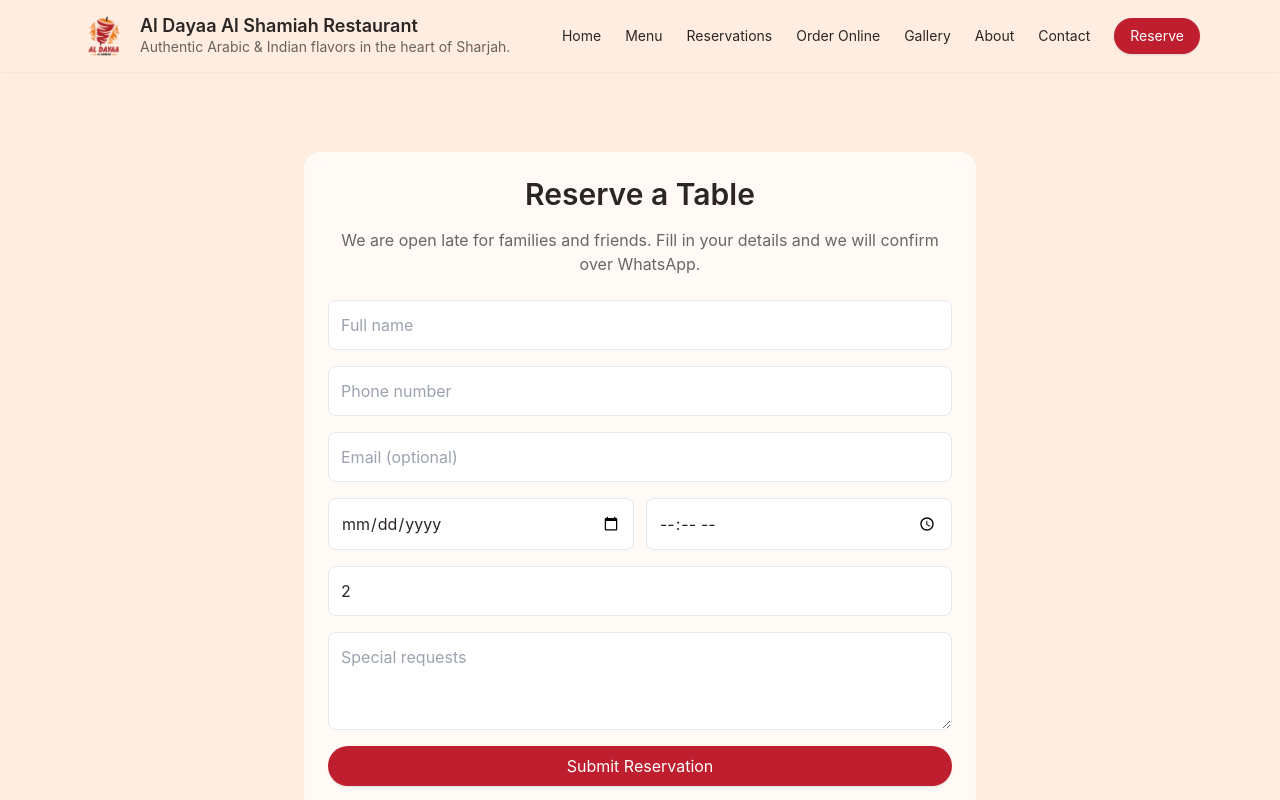
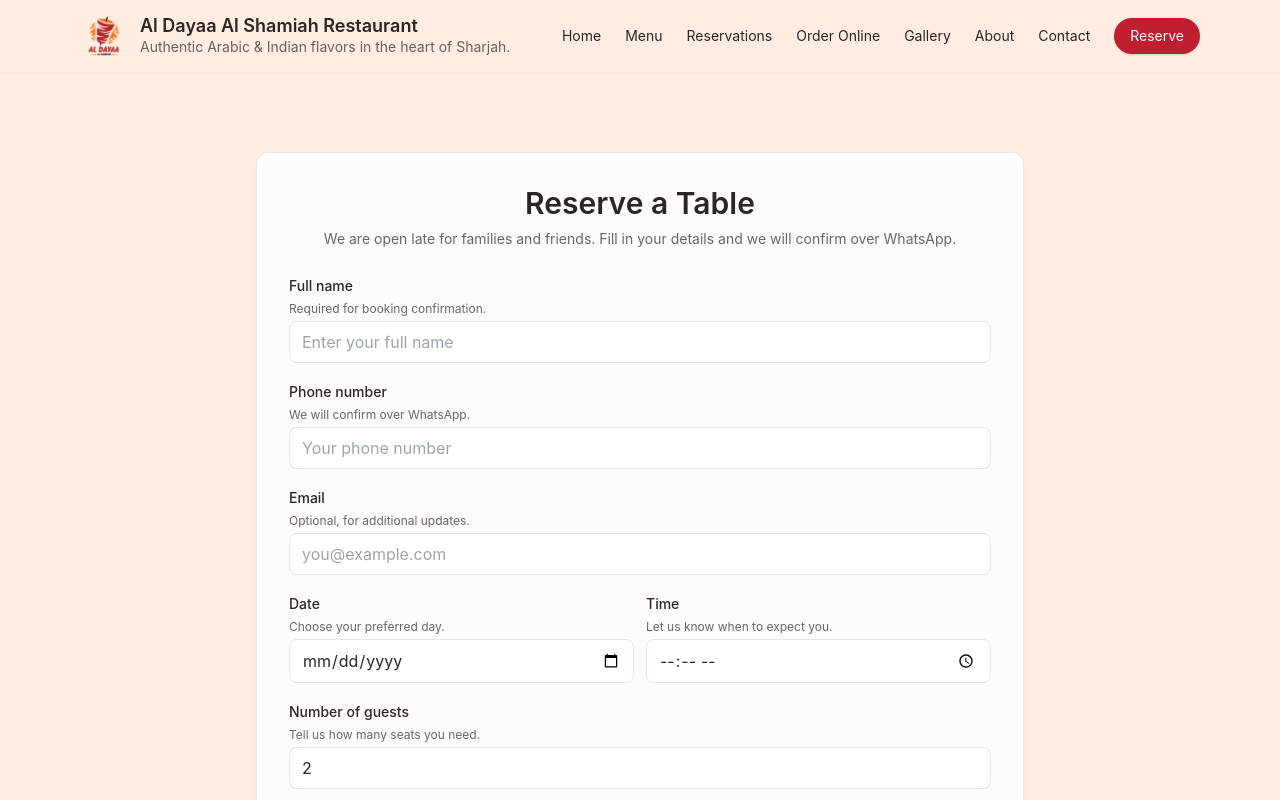
Before and after one commit to darkest-pearl/aldayaa, a Next.js app: page /public/reservations in a window 1280 px wide. Shown: the top 800 px of the page. Built offline with nearby package versions, Linux system fonts and the light colour scheme.

Commit message:
Reservations and Contact UX improvements

```diff
--- a/src/components/Button.jsx
+++ b/src/components/Button.jsx
@@ -1,7 +1,7 @@
 export default function Button({ children, className = '', ...props }) {
   return (
     <button
-      className={`bg-primary text-white px-4 py-2 rounded-full shadow hover:scale-105 transition-transform ${className}`}
+      className={`inline-flex items-center justify-center bg-primary text-white px-4 py-2 rounded-full shadow hover:scale-105 transition-transform ${className}`}
       {...props}
     >
       {children}
--- a/src/components/ContactForm.jsx
+++ b/src/components/ContactForm.jsx
@@ -61,43 +61,55 @@ export default function ContactForm() {
   return (
     <div className="grid md:grid-cols-2 gap-8">
       {/* LEFT SIDE — Info */}
-      <div className="space-y-3">
+      <div className="space-y-4">
         <h1 className="text-2xl md:text-3xl lg:text-4xl font-semibold">Contact Us</h1>
 
+        <div className="rounded-xl border bg-white/80 shadow-sm p-4 space-y-3">
           {/* Correct address */}
-        <p className="text-base leading-relaxed text-textdark/80">{strings.address}</p>
-
-        {/* Correct clickable Google Maps link */}
+          <div className="flex gap-3">
+            <span className="h-10 w-10 rounded-full bg-primary/10 text-primary flex items-center justify-center text-lg">📍</span>
+            <div>
+              <p className="font-semibold text-textdark">Visit us</p>
+              <p className="text-sm leading-relaxed text-textdark/80">{strings.address}</p>
               <a
                 href={strings.googleMaps}
-          className="text-primary font-semibold"
+                className="text-primary font-semibold text-sm"
                 target="_blank"
               >
                 View on Google Maps
               </a>
+            </div>
+          </div>
 
           {/* WhatsApp */}
+          <div className="flex gap-3">
+            <span className="h-10 w-10 rounded-full bg-primary/10 text-primary flex items-center justify-center text-lg">💬</span>
             <div>
-          <p className="font-semibold">WhatsApp</p>
+              <p className="font-semibold text-textdark">WhatsApp</p>
               <a
                 href={strings.whatsappLink}
                 target="_blank"
-            className="text-primary"
+                className="text-primary text-sm font-semibold"
               >
                 {strings.whatsapp}
               </a>
             </div>
+          </div>
 
           {/* Hours */}
+          <div className="flex gap-3">
+            <span className="h-10 w-10 rounded-full bg-primary/10 text-primary flex items-center justify-center text-lg">⏰</span>
             <div>
-          <p className="font-semibold">Opening Hours</p>
-          <p className="text-base leading-relaxed text-textdark/80">{strings.hours.weekday}</p>
-          <p className="text-base leading-relaxed text-textdark/80">{strings.hours.friday}</p>
+              <p className="font-semibold text-textdark">Opening Hours</p>
+              <p className="text-sm leading-relaxed text-textdark/80">{strings.hours.weekday}</p>
+              <p className="text-sm leading-relaxed text-textdark/80">{strings.hours.friday}</p>
+            </div>
+          </div>
         </div>
 
         {/* Updated Google Maps iframe */}
         <iframe
-          className="w-full h-48 rounded-xl"
+          className="w-full h-48 rounded-xl border"
           src={strings.googleMapsEmbed}
           loading="lazy"
           referrerPolicy="no-referrer-when-downgrade"
@@ -105,55 +117,69 @@ export default function ContactForm() {
       </div>
 
       {/* RIGHT SIDE — Form */}
-      <div className="section-bg p-4">
-        <h3 className="text-xl font-semibold mb-3">Send a message</h3>
+      <div className="rounded-xl border bg-white/80 shadow-sm p-5 sm:p-6 lg:p-8">
+        <h3 className="text-xl font-semibold mb-4">Send a message</h3>
 
-        <form className="grid gap-3" onSubmit={submit}>
+        <form className="grid gap-4" onSubmit={submit}>
+          <div className="space-y-1">
+            <label className="text-sm font-medium text-textdark">Name</label>
+            <p className="text-xs text-textdark/70">Tell us who we are replying to.</p>
             <input
-            className="border rounded-lg p-2"
-            placeholder="Name"
+              className="w-full border border-gray-200 rounded-lg px-3 py-2 bg-white/90 focus:ring-2 focus:ring-primary/30 focus:border-primary outline-none transition"
+              placeholder="Your name"
               value={form.name}
               onChange={(e) =>
                 setForm({ ...form, name: e.target.value })
               }
               required
             />
+          </div>
 
+          <div className="space-y-1">
+            <label className="text-sm font-medium text-textdark">Email</label>
+            <p className="text-xs text-textdark/70">Optional, if you prefer email replies.</p>
             <input
-            className="border rounded-lg p-2"
-            placeholder="Email"
+              className="w-full border border-gray-200 rounded-lg px-3 py-2 bg-white/90 focus:ring-2 focus:ring-primary/30 focus:border-primary outline-none transition"
+              placeholder="you@example.com"
               value={form.email}
               onChange={(e) =>
                 setForm({ ...form, email: e.target.value })
               }
             />
+          </div>
 
+          <div className="space-y-1">
+            <label className="text-sm font-medium text-textdark">Message</label>
+            <p className="text-xs text-textdark/70">Share your question or feedback.</p>
             <textarea
-            className="border rounded-lg p-2"
+              className="w-full border border-gray-200 rounded-lg px-3 py-2 bg-white/90 focus:ring-2 focus:ring-primary/30 focus:border-primary outline-none transition"
               rows="4"
-            placeholder="Message"
+              placeholder="How can we help?"
               value={form.message}
               onChange={(e) =>
                 setForm({ ...form, message: e.target.value })
               }
               required
             />
+          </div>
 
-          <Button type="submit" disabled={loading}>
+          <div className="flex flex-col sm:flex-row sm:justify-end">
+            <Button type="submit" disabled={loading} className="w-full sm:w-auto justify-center">
               {loading ? "Sending..." : "Send"}
             </Button>
+          </div>
         </form>
 
         {status && (
-          <p
-            className={`mt-3 text-sm ${
+          <div
+            className={`mt-4 rounded-lg border px-4 py-3 text-sm ${
               status.type === "success"
-                ? "text-green-700"
-                : "text-red-600"
+                ? "border-green-100 bg-green-50 text-green-700"
+                : "border-red-100 bg-red-50 text-red-600"
             }`}
           >
             {status.message}
-          </p>
+          </div>
         )}
       </div>
     </div>
--- a/src/components/ReservationForm.jsx
+++ b/src/components/ReservationForm.jsx
@@ -65,97 +65,141 @@ export default function ReservationForm() {
   };
 
   return (
-    <div className="max-w-2xl mx-auto section-bg p-6">
-      <h1 className="text-3xl font-semibold mb-4 text-center">
+    <div className="max-w-3xl mx-auto space-y-6">
+      <div className="rounded-xl border bg-white/80 shadow-sm p-6 sm:p-8">
+        <h1 className="text-3xl font-semibold mb-2 text-center">
           Reserve a Table
         </h1>
 
-      <p className="text-center text-textdark/70 mb-6">
-        We are open late for families and friends. Fill in your
-        details and we will confirm over WhatsApp.
+        <p className="text-center text-textdark/70 mb-6 text-sm">
+          We are open late for families and friends. Fill in your details and
+          we will confirm over WhatsApp.
         </p>
-
         <form className="grid gap-4" onSubmit={submit}>
+          <div className="space-y-1">
+            <label className="text-sm font-medium text-textdark">
+              Full name
+            </label>
+            <p className="text-xs text-textdark/70">Required for booking confirmation.</p>
             <input
-          className="border rounded-lg p-3"
-          placeholder="Full name"
+              className="w-full border border-gray-200 rounded-lg px-3 py-2 bg-white/90 focus:ring-2 focus:ring-primary/30 focus:border-primary outline-none transition"
+              placeholder="Enter your full name"
               value={form.name}
               onChange={(e) => setForm({ ...form, name: e.target.value })}
               required
             />
+          </div>
 
+          <div className="space-y-1">
+            <label className="text-sm font-medium text-textdark">
+              Phone number
+            </label>
+            <p className="text-xs text-textdark/70">We will confirm over WhatsApp.</p>
             <input
-          className="border rounded-lg p-3"
-          placeholder="Phone number"
+              className="w-full border border-gray-200 rounded-lg px-3 py-2 bg-white/90 focus:ring-2 focus:ring-primary/30 focus:border-primary outline-none transition"
+              placeholder="Your phone number"
               value={form.phone}
               onChange={(e) => setForm({ ...form, phone: e.target.value })}
               required
             />
+          </div>
 
+          <div className="space-y-1">
+            <label className="text-sm font-medium text-textdark">Email</label>
+            <p className="text-xs text-textdark/70">Optional, for additional updates.</p>
             <input
-          className="border rounded-lg p-3"
-          placeholder="Email (optional)"
+              className="w-full border border-gray-200 rounded-lg px-3 py-2 bg-white/90 focus:ring-2 focus:ring-primary/30 focus:border-primary outline-none transition"
+              placeholder="you@example.com"
               value={form.email}
               onChange={(e) => setForm({ ...form, email: e.target.value })}
             />
+          </div>
 
-        <div className="grid grid-cols-2 gap-3">
+          <div className="grid grid-cols-1 sm:grid-cols-2 gap-3">
+            <div className="space-y-1">
+              <label className="text-sm font-medium text-textdark">Date</label>
+              <p className="text-xs text-textdark/70">Choose your preferred day.</p>
               <input
                 type="date"
-            className="border rounded-lg p-3"
+                className="w-full border border-gray-200 rounded-lg px-3 py-2 bg-white/90 focus:ring-2 focus:ring-primary/30 focus:border-primary outline-none transition"
                 value={form.date}
                 onChange={(e) => setForm({ ...form, date: e.target.value })}
                 required
               />
+            </div>
+
+            <div className="space-y-1">
+              <label className="text-sm font-medium text-textdark">Time</label>
+              <p className="text-xs text-textdark/70">Let us know when to expect you.</p>
               <input
                 type="time"
-            className="border rounded-lg p-3"
+                className="w-full border border-gray-200 rounded-lg px-3 py-2 bg-white/90 focus:ring-2 focus:ring-primary/30 focus:border-primary outline-none transition"
                 value={form.time}
                 onChange={(e) => setForm({ ...form, time: e.target.value })}
                 required
               />
             </div>
+          </div>
 
+          <div className="space-y-1">
+            <label className="text-sm font-medium text-textdark">
+              Number of guests
+            </label>
+            <p className="text-xs text-textdark/70">Tell us how many seats you need.</p>
             <input
               type="number"
               min="1"
-          className="border rounded-lg p-3"
+              className="w-full border border-gray-200 rounded-lg px-3 py-2 bg-white/90 focus:ring-2 focus:ring-primary/30 focus:border-primary outline-none transition"
               value={form.guests}
               onChange={(e) =>
                 setForm({ ...form, guests: Number(e.target.value) })
               }
               placeholder="Guests"
             />
+          </div>
 
+          <div className="space-y-1">
+            <label className="text-sm font-medium text-textdark">
+              Special requests
+            </label>
+            <p className="text-xs text-textdark/70">Birthdays, allergies, seating preferences.</p>
             <textarea
-          className="border rounded-lg p-3"
+              className="w-full border border-gray-200 rounded-lg px-3 py-2 bg-white/90 focus:ring-2 focus:ring-primary/30 focus:border-primary outline-none transition"
               rows="3"
-          placeholder="Special requests"
+              placeholder="Anything we should know?"
               value={form.specialRequests}
               onChange={(e) =>
                 setForm({ ...form, specialRequests: e.target.value })
               }
             />
+          </div>
 
-        <Button type="submit" disabled={loading}>
+          <div className="flex flex-col sm:flex-row sm:justify-end">
+            <Button
+              type="submit"
+              disabled={loading}
+              className="w-full sm:w-auto justify-center"
+            >
               {loading ? "Submitting..." : "Submit Reservation"}
             </Button>
+          </div>
         </form>
 
         {status && (
-        <p
-          className={`mt-4 text-sm ${
+          <div
+            className={`mt-4 rounded-lg border px-4 py-3 text-sm ${
               status.type === "success"
-              ? "text-green-700"
-              : "text-red-600"
+                ? "border-green-100 bg-green-50 text-green-700"
+                : "border-red-100 bg-red-50 text-red-600"
             }`}
           >
             {status.message}
-        </p>
+          </div>
         )}
+      </div>
 
-      <div className="mt-6 text-center">
-        <p className="text-sm">Prefer WhatsApp? Message us directly.</p>
+      <div className="rounded-xl border bg-white/80 shadow-sm p-5 text-center space-y-1">
+        <p className="text-sm text-textdark/80">Prefer WhatsApp? Message us directly.</p>
         <a
           href={strings.whatsappLink}
           target="_blank"
```
Lines whose indentation alone changed are shown as unchanged.
